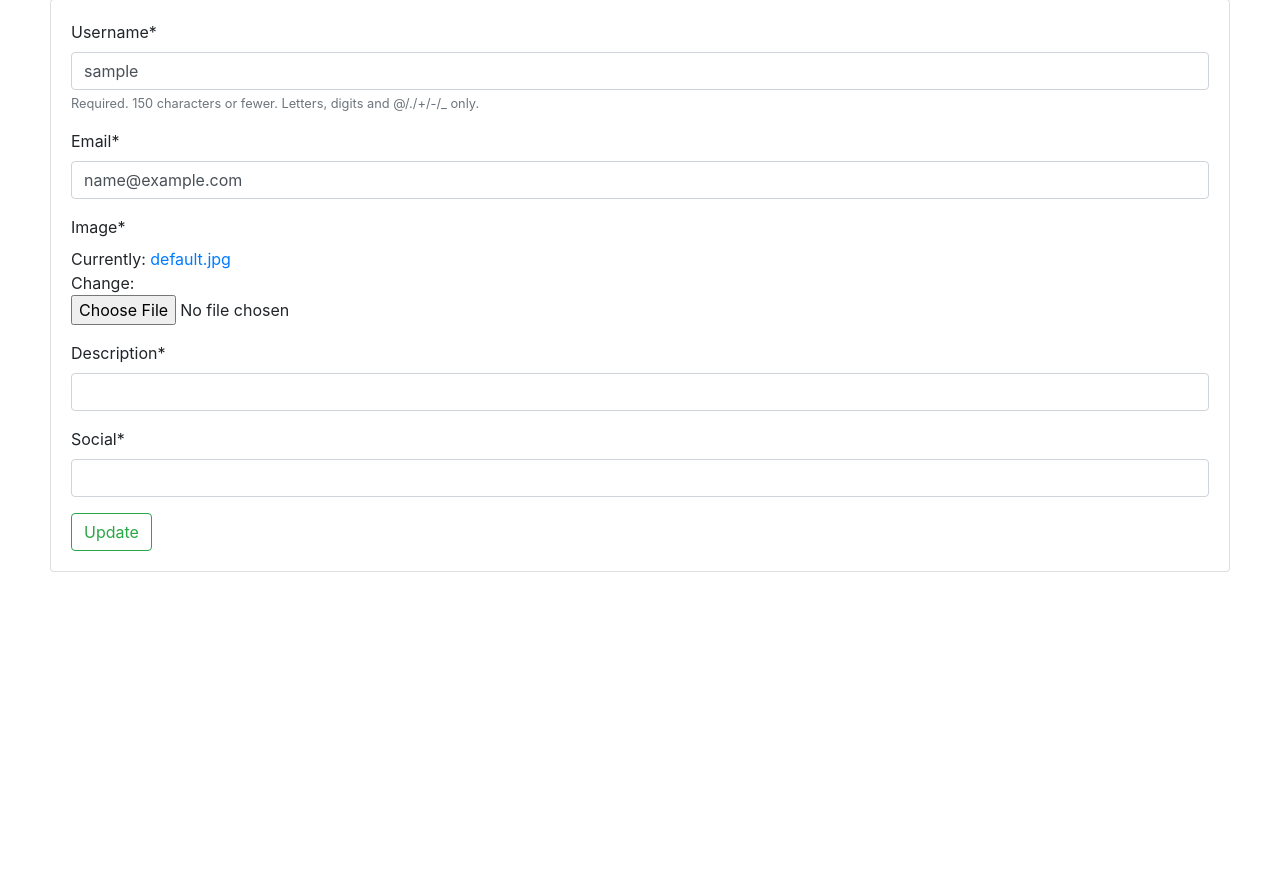
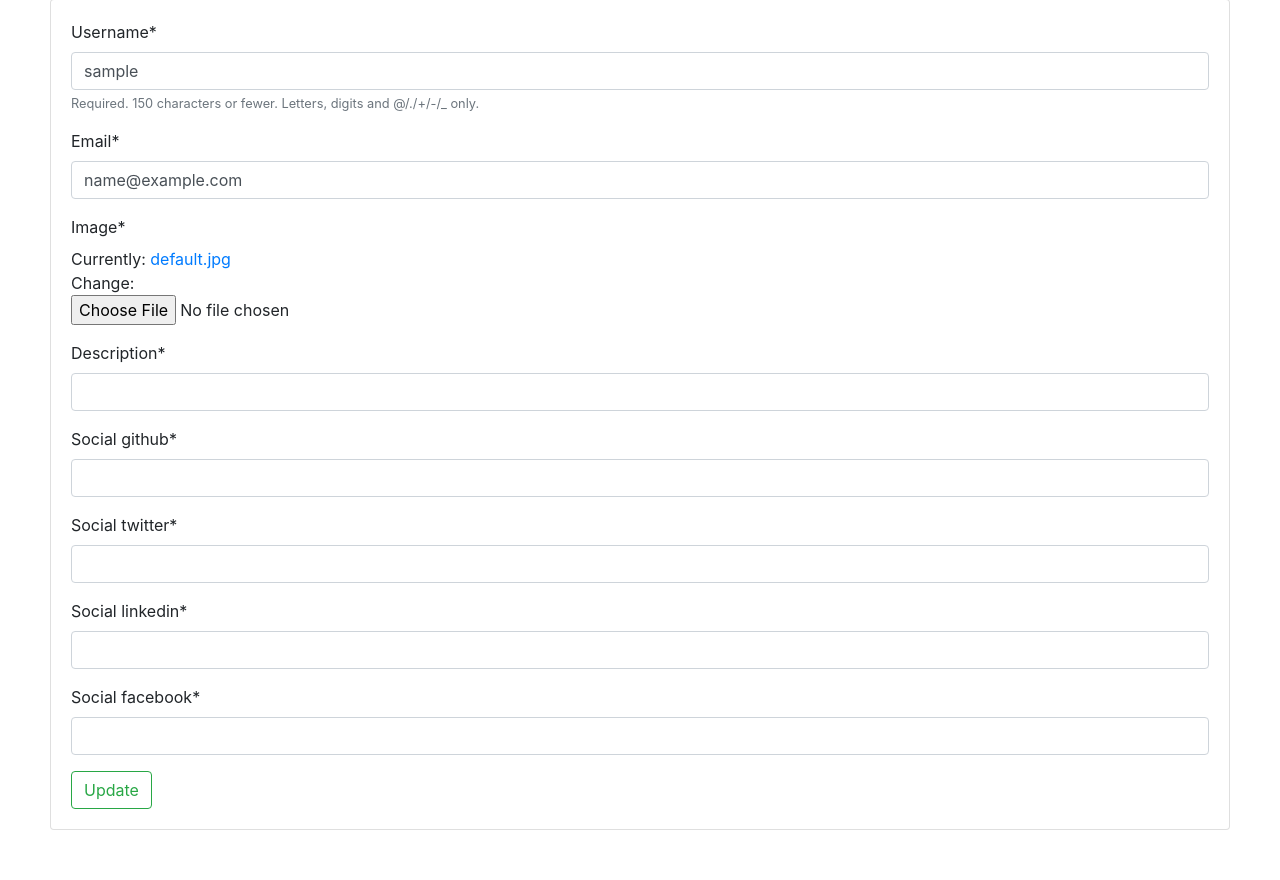
Before and after one commit to aaroosh-07/django-blog, a Django app: page /edit/ in a window 1280 px wide. Shown: the part 121-1001 px from the top of the page. Before the commit the page ends 693 px from the top, so only its background shows below. Run offline with Django 3.2, Linux system fonts and the light colour scheme; the visitor is signed in with stand-in values (Sample User, id 1); some libraries are stand-ins or nearby versions.

Commit message:
social link

```diff
--- a/mysite/settings.py
+++ b/mysite/settings.py
@@ -26,7 +26,7 @@ SECRET_KEY = 'ik@-5_9w5@1c3$pz)zzf5w$cc#&mrp-udz_m1lo)!x2peo@d+4'
 # SECURITY WARNING: don't run with debug turned on in production!
 DEBUG = True
 
-ALLOWED_HOSTS = []
+ALLOWED_HOSTS = ['localhost','192.168.1.7']
 
 
 # Application definition
--- a/register/forms.py
+++ b/register/forms.py
@@ -21,4 +21,4 @@ class ProfileUpdateForm(forms.ModelForm):
 
     class Meta:
         model = Profile
-        fields = ['image','description','social']
+        fields = ['image','description','social_github','social_twitter','social_linkedin','social_facebook']
--- a/register/models.py
+++ b/register/models.py
@@ -4,7 +4,10 @@ from django.contrib.auth.models import User
 class Profile(models.Model):
     user = models.OneToOneField(User , on_delete=models.CASCADE)
     description=models.CharField(max_length=300,null=True)
-    social=models.CharField(max_length=300,null=True)
+    social_github=models.URLField(max_length=300,null=True)
+    social_twitter=models.URLField(max_length=300,null=True)
+    social_linkedin=models.URLField(max_length=300,null=True)
+    social_facebook=models.URLField(max_length=300,null=True)
 
     image = models.ImageField(default="default.jpg",upload_to='Profile_pics')
 
```
Also changed, not shown: main/templates/main/profile2.html (+4 -4 lines), register/migrations/0005_auto_20201227_1417.py (added), register/migrations/0006_auto_20201227_1419.py (added), register/migrations/0007_auto_20201227_1428.py (added).
